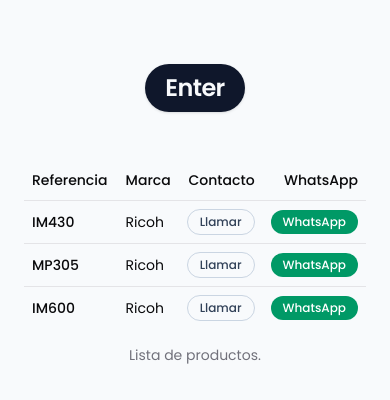
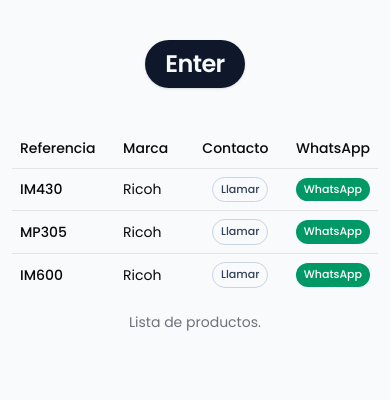
Before and after one commit to RonaldDev0/Alma, a Next.js app: page /list in a window 390 px wide. Shown: the top 400 px of the page. Built offline with nearby package versions, Linux system fonts and the light colour scheme.

Commit message:
feat: reduce space for overflow horizontal

```diff
--- a/src/app/(public)/list/page.tsx
+++ b/src/app/(public)/list/page.tsx
@@ -1,5 +1,5 @@
 import Link from 'next/link'
-import Image from 'next/image'
+// import Image from 'next/image'
 
 import {
   Table,
@@ -57,7 +57,7 @@
       <TableCaption>Lista de productos.</TableCaption>
       <TableHeader>
         <TableRow>
-          <TableHead className='w-[100px]'>Referencia</TableHead>
+          <TableHead>Referencia</TableHead>
           <TableHead>Marca</TableHead>
           {/* <TableHead>Imagen</TableHead> */}
           <TableHead className='text-right'>Contacto</TableHead>
@@ -84,7 +84,7 @@
               <Link
                 href={`tel:${contact.number}`}
                 target='_blank'
-                className='inline-flex items-center justify-center rounded-full border border-slate-300 px-3 py-1 text-xs sm:text-sm font-medium text-slate-700 hover:bg-slate-100 transition-colors'
+                className='inline-flex items-center justify-center rounded-full border border-slate-300 px-2 py-1 text-[11px] sm:text-xs font-medium text-slate-700 hover:bg-slate-100 transition-colors'
                 aria-label={`Llamar al número ${contact.number}`}
               >
                 Llamar
@@ -95,7 +95,7 @@
                 href={`${contact.WhatsApp}?text=${whatsappInitialMessage(record)}`}
                 target='_blank'
                 rel='noreferrer'
-                className='inline-flex items-center justify-center rounded-full bg-emerald-600 px-3 py-1 text-xs sm:text-sm font-medium text-white hover:bg-emerald-700 transition-colors'
+                className='inline-flex items-center justify-center rounded-full bg-emerald-600 px-2 py-1 text-[11px] sm:text-xs font-medium text-white hover:bg-emerald-700 transition-colors'
                 aria-label='Abrir chat de WhatsApp'
               >
                 WhatsApp
@@ -116,17 +116,17 @@
 
 export default function List() {
   return (
-    <main className='w-full min-h-screen bg-slate-50 py-16 px-6 lg:px-12'>
-      <section className='max-w-4xl mx-auto mb-12 text-center'>
+    <main className='w-full min-h-screen bg-slate-50 py-10 px-3 sm:py-12 sm:px-4 lg:py-16 lg:px-12'>
+      <section className='max-w-4xl mx-auto mb-10 text-center'>
         <div className='inline-flex items-center justify-center rounded-full bg-slate-900 text-slate-50 px-5 py-2 shadow-sm'>
           <span className='text-2xl sm:text-3xl font-semibold tracking-tight'>
             Enter
           </span>
         </div>
       </section>
-      <div className='max-w-4xl mx-auto overflow-x-auto'>
+      <section className='mx-auto max-w-full lg:max-w-4xl overflow-x-auto'>
         <TableData />
-      </div>
+      </section>
     </main>
   )
 }
```
